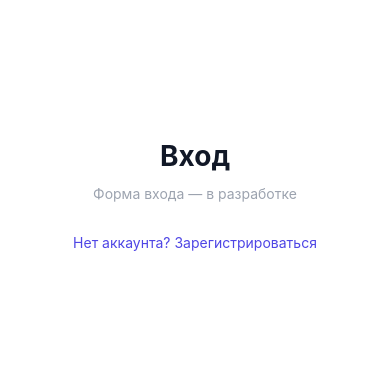
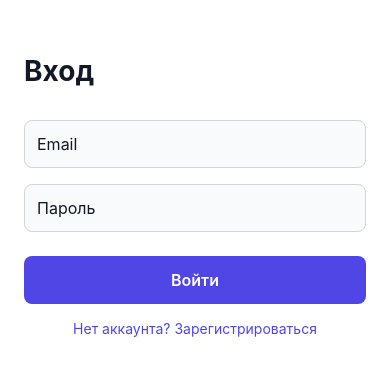
Before and after one commit to NewLevelHub/Profy-Mobile, a React Native app: screen /Register in a window 390 px wide. Shown: the part 227-602 px from the top of the page. Built offline with nearby package versions, Linux system fonts and the light colour scheme; no server answers.

Commit message:
Add authentication screens and API integration for login and registration

```diff
--- a/package.json
+++ b/package.json
@@ -3,6 +3,7 @@
   "version": "1.0.0",
   "main": "index.ts",
   "dependencies": {
+    "@react-native-async-storage/async-storage": "2.2.0",
     "@react-navigation/native": "^7.3.3",
     "@react-navigation/native-stack": "^7.17.5",
     "axios": "^1.18.0",
--- /dev/null
+++ b/src/api/auth.ts
@@ -0,0 +1,11 @@
+import apiClient from './client';
+import type { TokenResponse } from '../types';
+
+export async function registerUser(email: string, password: string): Promise<void> {
+  await apiClient.post('/api/v1/auth/register', { email, password });
+}
+
+export async function loginUser(email: string, password: string): Promise<TokenResponse> {
+  const { data } = await apiClient.post<TokenResponse>('/api/v1/auth/login', { email, password });
+  return data;
+}
--- a/src/screens/HomeScreen.tsx
+++ b/src/screens/HomeScreen.tsx
@@ -1,11 +1,17 @@
 import React from 'react';
-import { View, Text, StyleSheet } from 'react-native';
+import { View, Text, TouchableOpacity, StyleSheet } from 'react-native';
+import { useAuthStore } from '../store/authStore';
 
 export default function HomeScreen() {
+  const logout = useAuthStore((s) => s.logout);
+
   return (
     <View style={styles.container}>
       <Text style={styles.title}>Главная</Text>
       <Text style={styles.placeholder}>Главный экран — в разработке</Text>
+      <TouchableOpacity style={styles.button} onPress={logout}>
+        <Text style={styles.buttonText}>Выйти</Text>
+      </TouchableOpacity>
     </View>
   );
 }
@@ -26,5 +32,18 @@ const styles = StyleSheet.create({
   placeholder: {
     fontSize: 14,
     color: '#9CA3AF',
+    marginBottom: 32,
+  },
+  button: {
+    paddingHorizontal: 24,
+    paddingVertical: 12,
+    borderRadius: 8,
+    borderWidth: 1,
+    borderColor: '#EF4444',
+  },
+  buttonText: {
+    color: '#EF4444',
+    fontSize: 14,
+    fontWeight: '600',
   },
 });
--- a/src/screens/LoginScreen.tsx
+++ b/src/screens/LoginScreen.tsx
@@ -1,45 +1,179 @@
-import React from 'react';
-import { View, Text, StyleSheet, TouchableOpacity } from 'react-native';
+import React, { useState } from 'react';
+import {
+  View,
+  Text,
+  TextInput,
+  TouchableOpacity,
+  ActivityIndicator,
+  StyleSheet,
+  KeyboardAvoidingView,
+  Platform,
+} from 'react-native';
 import { NativeStackNavigationProp } from '@react-navigation/native-stack';
+import axios from 'axios';
+import { loginUser } from '../api/auth';
+import { useAuthStore } from '../store/authStore';
 import { AuthStackParamList } from '../types';
 
 type Props = {
   navigation: NativeStackNavigationProp<AuthStackParamList, 'Login'>;
 };
 
+function validateEmail(email: string): string {
+  return email.includes('@') ? '' : 'Введите корректный email';
+}
+
+function validatePassword(password: string): string {
+  return password.length >= 6 ? '' : 'Минимум 6 символов';
+}
+
 export default function LoginScreen({ navigation }: Props) {
+  const login = useAuthStore((s) => s.login);
+  const [email, setEmail] = useState('');
+  const [password, setPassword] = useState('');
+  const [emailError, setEmailError] = useState('');
+  const [passwordError, setPasswordError] = useState('');
+  const [formError, setFormError] = useState('');
+  const [isLoading, setIsLoading] = useState(false);
+
+  async function handleSubmit() {
+    const eErr = validateEmail(email);
+    const pErr = validatePassword(password);
+    setEmailError(eErr);
+    setPasswordError(pErr);
+    if (eErr || pErr) return;
+
+    setFormError('');
+    setIsLoading(true);
+    try {
+      const { access_token, user } = await loginUser(email.trim(), password);
+      login(access_token, user);
+    } catch (err) {
+      if (axios.isAxiosError(err) && err.response?.status === 401) {
+        setFormError('Неверный email или пароль');
+      } else {
+        setFormError('Ошибка. Попробуйте позже');
+      }
+    } finally {
+      setIsLoading(false);
+    }
+  }
+
   return (
+    <KeyboardAvoidingView
+      style={styles.flex}
+      behavior={Platform.OS === 'ios' ? 'padding' : undefined}
+    >
       <View style={styles.container}>
         <Text style={styles.title}>Вход</Text>
-      <Text style={styles.placeholder}>Форма входа — в разработке</Text>
+
+        <View style={styles.field}>
+          <TextInput
+            style={[styles.input, emailError ? styles.inputError : null]}
+            placeholder="Email"
+            value={email}
+            onChangeText={setEmail}
+            autoCapitalize="none"
+            keyboardType="email-address"
+            autoComplete="email"
+          />
+          {emailError ? <Text style={styles.fieldError}>{emailError}</Text> : null}
+        </View>
+
+        <View style={styles.field}>
+          <TextInput
+            style={[styles.input, passwordError ? styles.inputError : null]}
+            placeholder="Пароль"
+            value={password}
+            onChangeText={setPassword}
+            secureTextEntry
+            autoComplete="current-password"
+          />
+          {passwordError ? <Text style={styles.fieldError}>{passwordError}</Text> : null}
+        </View>
+
+        {formError ? <Text style={styles.formError}>{formError}</Text> : null}
+
+        <TouchableOpacity
+          style={[styles.button, isLoading && styles.buttonDisabled]}
+          onPress={handleSubmit}
+          disabled={isLoading}
+        >
+          {isLoading ? (
+            <ActivityIndicator color="#fff" />
+          ) : (
+            <Text style={styles.buttonText}>Войти</Text>
+          )}
+        </TouchableOpacity>
+
         <TouchableOpacity style={styles.link} onPress={() => navigation.navigate('Register')}>
           <Text style={styles.linkText}>Нет аккаунта? Зарегистрироваться</Text>
         </TouchableOpacity>
       </View>
+    </KeyboardAvoidingView>
   );
 }
 
 const styles = StyleSheet.create({
+  flex: { flex: 1 },
   container: {
     flex: 1,
-    alignItems: 'center',
+    padding: 24,
     justifyContent: 'center',
-    padding: 24,
     backgroundColor: '#fff',
   },
   title: {
     fontSize: 28,
     fontWeight: 'bold',
     color: '#111827',
+    marginBottom: 32,
+  },
+  field: {
+    marginBottom: 16,
+  },
+  input: {
+    height: 48,
+    borderWidth: 1,
+    borderColor: '#D1D5DB',
+    borderRadius: 8,
+    paddingHorizontal: 12,
+    fontSize: 16,
+    color: '#111827',
+    backgroundColor: '#F9FAFB',
+  },
+  inputError: {
+    borderColor: '#EF4444',
+  },
+  fieldError: {
+    marginTop: 4,
+    fontSize: 12,
+    color: '#EF4444',
+  },
+  formError: {
     marginBottom: 12,
+    fontSize: 14,
+    color: '#EF4444',
+    textAlign: 'center',
   },
-  placeholder: {
-    fontSize: 14,
-    color: '#9CA3AF',
-    marginBottom: 24,
+  button: {
+    height: 48,
+    backgroundColor: '#4F46E5',
+    borderRadius: 8,
+    alignItems: 'center',
+    justifyContent: 'center',
+    marginTop: 8,
+  },
+  buttonDisabled: {
+    opacity: 0.6,
+  },
+  buttonText: {
+    color: '#fff',
+    fontSize: 16,
+    fontWeight: '600',
   },
   link: {
-    marginTop: 8,
+    marginTop: 16,
+    alignItems: 'center',
   },
   linkText: {
     color: '#4F46E5',
--- a/src/screens/RegisterScreen.tsx
+++ b/src/screens/RegisterScreen.tsx
@@ -1,45 +1,188 @@
-import React from 'react';
-import { View, Text, StyleSheet, TouchableOpacity } from 'react-native';
+import React, { useState } from 'react';
+import {
+  View,
+  Text,
+  TextInput,
+  TouchableOpacity,
+  ActivityIndicator,
+  StyleSheet,
+  KeyboardAvoidingView,
+  Platform,
+} from 'react-native';
 import { NativeStackNavigationProp } from '@react-navigation/native-stack';
+import axios from 'axios';
+import { registerUser, loginUser } from '../api/auth';
+import { useAuthStore } from '../store/authStore';
 import { AuthStackParamList } from '../types';
 
 type Props = {
   navigation: NativeStackNavigationProp<AuthStackParamList, 'Register'>;
 };
 
+function validateEmail(email: string): string {
+  return email.includes('@') ? '' : 'Введите корректный email';
+}
+
+function validatePassword(password: string): string {
+  return password.length >= 6 ? '' : 'Минимум 6 символов';
+}
+
 export default function RegisterScreen({ navigation }: Props) {
+  const login = useAuthStore((s) => s.login);
+  const [email, setEmail] = useState('');
+  const [password, setPassword] = useState('');
+  const [emailError, setEmailError] = useState('');
+  const [passwordError, setPasswordError] = useState('');
+  const [formError, setFormError] = useState('');
+  const [isLoading, setIsLoading] = useState(false);
+
+  async function handleSubmit() {
+    const eErr = validateEmail(email);
+    const pErr = validatePassword(password);
+    setEmailError(eErr);
+    setPasswordError(pErr);
+    if (eErr || pErr) return;
+
+    setFormError('');
+    setIsLoading(true);
+    try {
+      await registerUser(email.trim(), password);
+      const { access_token, user } = await loginUser(email.trim(), password);
+      login(access_token, user);
+    } catch (err) {
+      if (axios.isAxiosError(err)) {
+        const status = err.response?.status;
+        const message: string = err.response?.data?.message ?? '';
+        if (status === 400 && message.toLowerCase().includes('already')) {
+          setEmailError('Этот email уже зарегистрирован');
+        } else if (status === 409) {
+          setEmailError('Этот email уже зарегистрирован');
+        } else {
+          setFormError('Ошибка регистрации. Попробуйте позже');
+        }
+      } else {
+        setFormError('Ошибка. Попробуйте позже');
+      }
+    } finally {
+      setIsLoading(false);
+    }
+  }
+
   return (
+    <KeyboardAvoidingView
+      style={styles.flex}
+      behavior={Platform.OS === 'ios' ? 'padding' : undefined}
+    >
       <View style={styles.container}>
         <Text style={styles.title}>Регистрация</Text>
-      <Text style={styles.placeholder}>Форма регистрации — в разработке</Text>
+
+        <View style={styles.field}>
+          <TextInput
+            style={[styles.input, emailError ? styles.inputError : null]}
+            placeholder="Email"
+            value={email}
+            onChangeText={setEmail}
+            autoCapitalize="none"
+            keyboardType="email-address"
+            autoComplete="email"
+          />
+          {emailError ? <Text style={styles.fieldError}>{emailError}</Text> : null}
+        </View>
+
+        <View style={styles.field}>
+          <TextInput
+            style={[styles.input, passwordError ? styles.inputError : null]}
+            placeholder="Пароль"
+            value={password}
+            onChangeText={setPassword}
+            secureTextEntry
+            autoComplete="new-password"
+          />
+          {passwordError ? <Text style={styles.fieldError}>{passwordError}</Text> : null}
+        </View>
+
+        {formError ? <Text style={styles.formError}>{formError}</Text> : null}
+
+        <TouchableOpacity
+          style={[styles.button, isLoading && styles.buttonDisabled]}
+          onPress={handleSubmit}
+          disabled={isLoading}
+        >
+          {isLoading ? (
+            <ActivityIndicator color="#fff" />
+          ) : (
+            <Text style={styles.buttonText}>Зарегистрироваться</Text>
+          )}
+        </TouchableOpacity>
+
         <TouchableOpacity style={styles.link} onPress={() => navigation.navigate('Login')}>
           <Text style={styles.linkText}>Уже есть аккаунт? Войти</Text>
         </TouchableOpacity>
       </View>
+    </KeyboardAvoidingView>
   );
 }
 
 const styles = StyleSheet.create({
+  flex: { flex: 1 },
   container: {
     flex: 1,
-    alignItems: 'center',
+    padding: 24,
     justifyContent: 'center',
-    padding: 24,
     backgroundColor: '#fff',
   },
   title: {
     fontSize: 28,
     fontWeight: 'bold',
     color: '#111827',
+    marginBottom: 32,
+  },
+  field: {
+    marginBottom: 16,
+  },
+  input: {
+    height: 48,
+    borderWidth: 1,
+    borderColor: '#D1D5DB',
+    borderRadius: 8,
+    paddingHorizontal: 12,
+    fontSize: 16,
+    color: '#111827',
+    backgroundColor: '#F9FAFB',
+  },
+  inputError: {
+    borderColor: '#EF4444',
+  },
+  fieldError: {
+    marginTop: 4,
+    fontSize: 12,
+    color: '#EF4444',
+  },
+  formError: {
     marginBottom: 12,
+    fontSize: 14,
+    color: '#EF4444',
+    textAlign: 'center',
   },
-  placeholder: {
-    fontSize: 14,
-    color: '#9CA3AF',
-    marginBottom: 24,
+  button: {
+    height: 48,
+    backgroundColor: '#4F46E5',
+    borderRadius: 8,
+    alignItems: 'center',
+    justifyContent: 'center',
+    marginTop: 8,
+  },
+  buttonDisabled: {
+    opacity: 0.6,
+  },
+  buttonText: {
+    color: '#fff',
+    fontSize: 16,
+    fontWeight: '600',
   },
   link: {
-    marginTop: 8,
+    marginTop: 16,
+    alignItems: 'center',
   },
   linkText: {
     color: '#4F46E5',
```
Also changed, not shown: src/screens/SplashScreen.tsx (+14 -5 lines), src/store/authStore.ts (+26 -13 lines), src/types/index.ts (+11 -0 lines), 1 other file (tests, documents, lock files or other folders). Lines whose indentation alone changed are shown as unchanged.
